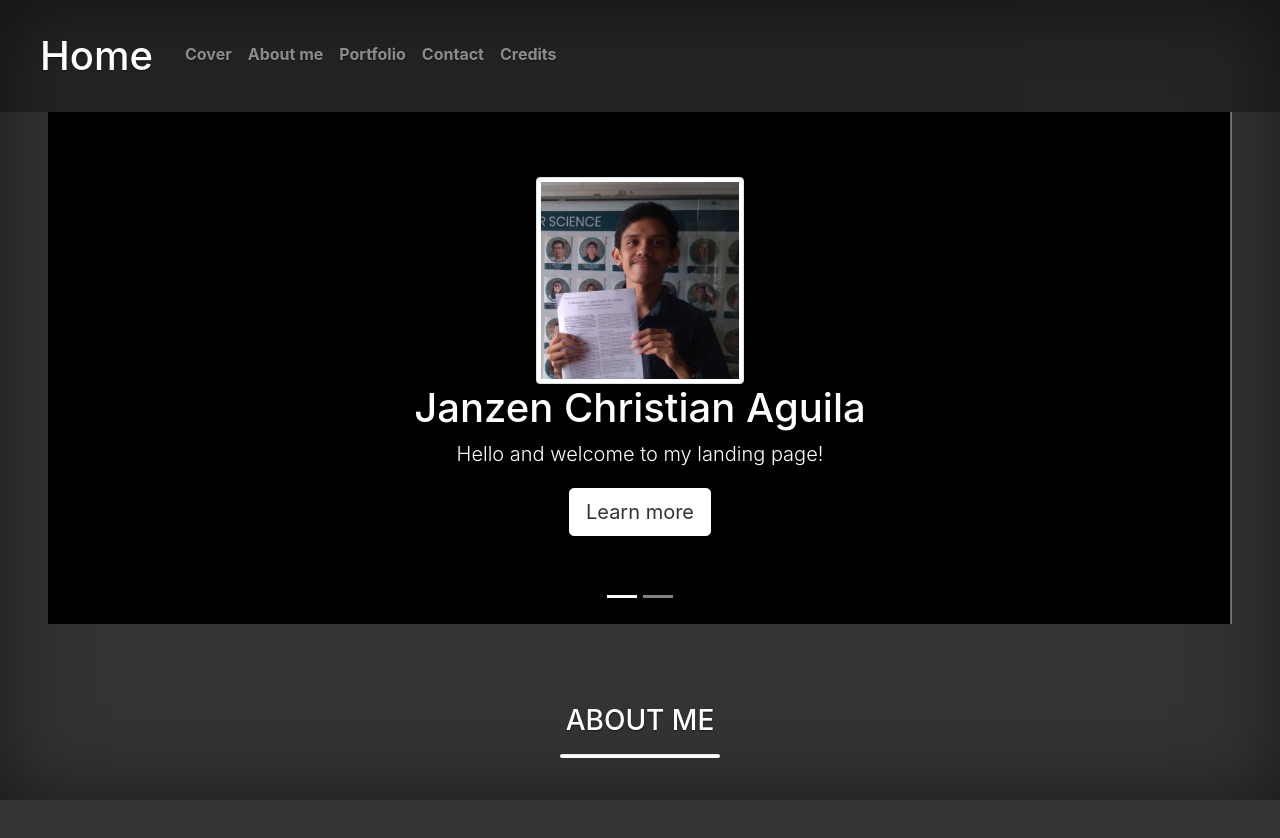
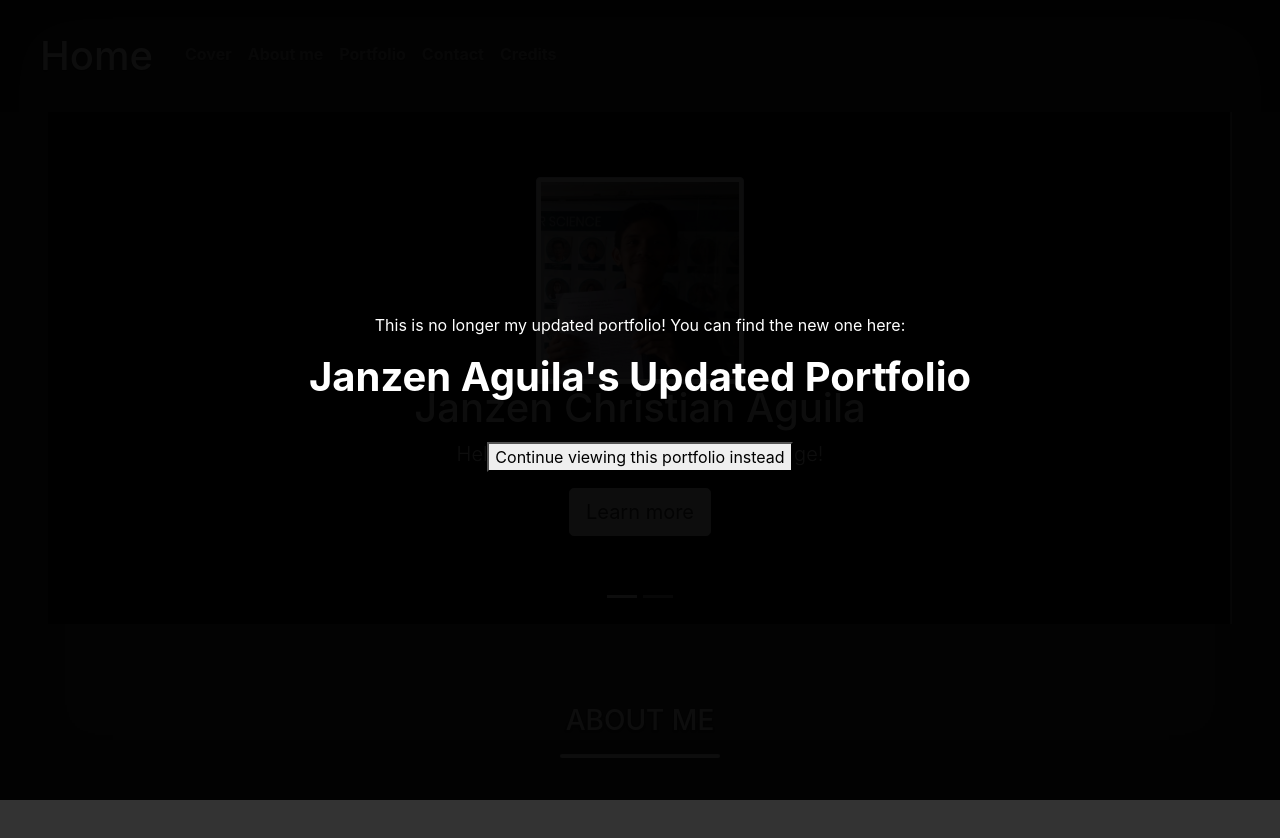
Before and after one commit to JanzenAguila/JanzenAguila.github.io, a plain HTML site: page index.html in a window 1280 px wide. Shown: the top 838 px of the page. Drawn offline with nearby package versions, Linux system fonts and the light colour scheme.

Commit message:
Updated page to show an overlay
Overlay redirects to new portfolio

```diff
--- a/css/style.css
+++ b/css/style.css
@@ -466,3 +466,16 @@ a.btn-social,
   display: inline-block;
   float: none;
 }
+
+.overlay {
+    height: 100vh;
+    width: 100vw;
+    position: fixed;
+    z-index: 1031;
+    top: 0;
+    left: 0;
+    background-color: rgb(0,0,0);
+    background-color: rgba(0,0,0, 0.95);
+    overflow: hidden;
+    transition: 0.5s;
+}
--- a/index.html
+++ b/index.html
@@ -21,8 +21,21 @@
             }
         </style>
         <link rel="stylesheet" href="css/style.css" />
+        <script>
+            function removeOverlay() {
+                document.getElementById("overlay-notice").style.cssText = "display:none !important";
+            }
+        </script>
     </head>
     <body class="text-center">
+        <div id="overlay-notice" class="overlay d-flex flex-column align-items-center justify-content-center">
+            This is no longer my updated portfolio! You can find the new one here:
+            <p>
+                <h1><strong><a href="https://janzenaguila.netlify.app">Janzen Aguila's Updated Portfolio</a></i></strong></h1>
+                <hr/>
+                <button onclick="removeOverlay()">Continue viewing this portfolio instead</button>
+            </p>
+        </div>
     	<div class="cover-container d-flex w-100 h-100 p-5 mx-auto flex-column" id="top">
     		<header class="masthead mb-auto p-2">
     			<div class="inner">
```
